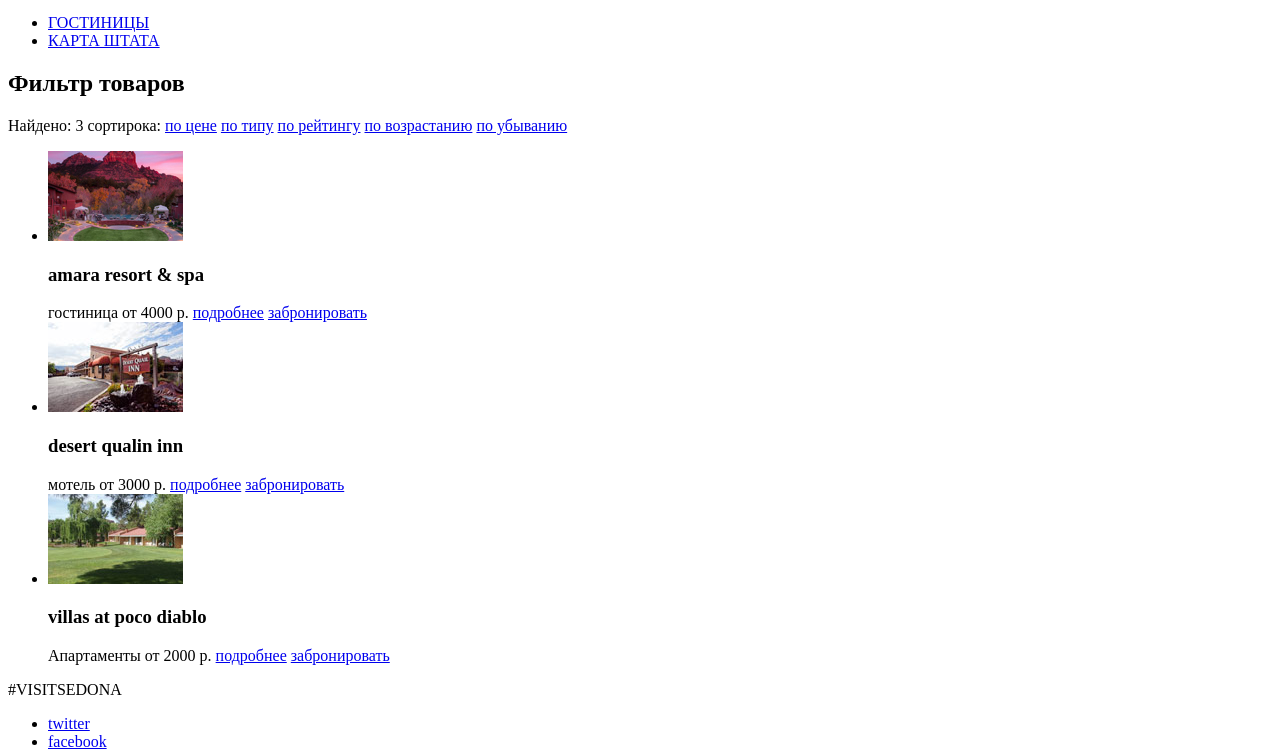
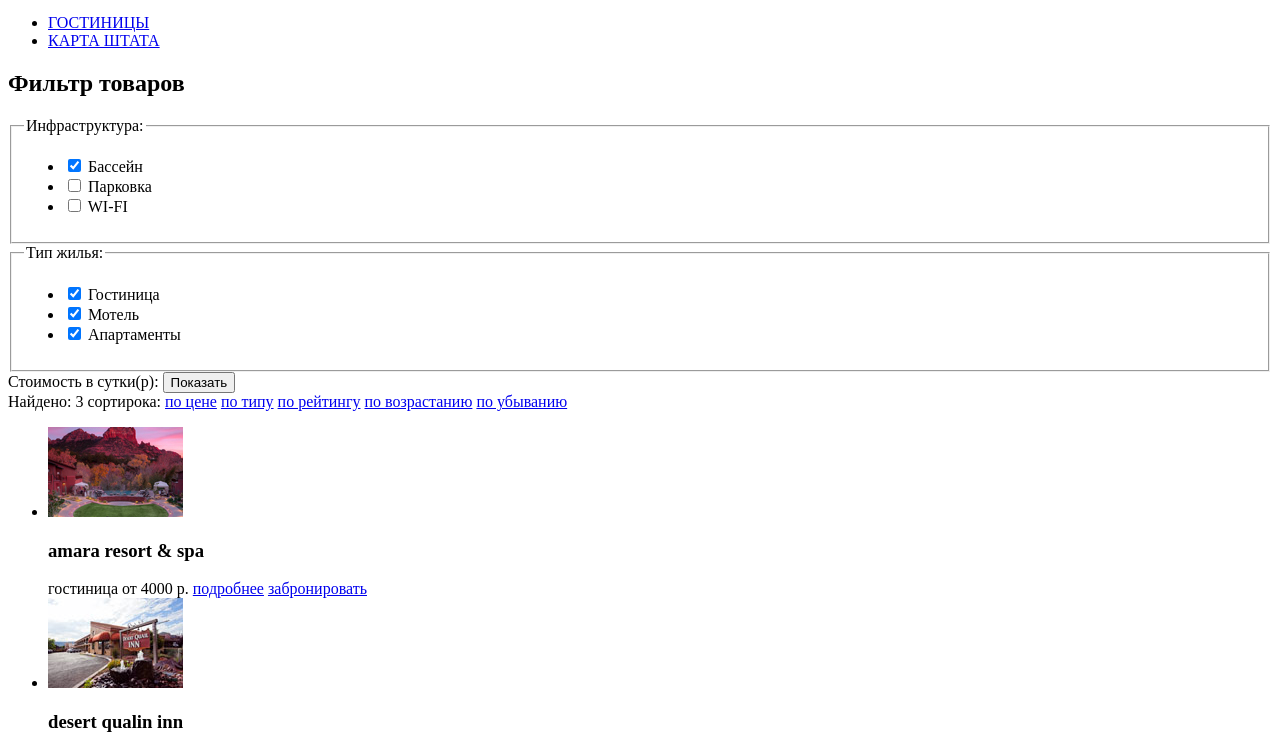
Before and after one commit to Kricks3/547077-sedona, a plain HTML site: page hostels.html in a window 1280 px wide. Shown: the part 144-895 px from the top of the page. Drawn offline with Linux system fonts and the light colour scheme.

Commit message:
Добавление форм

```diff
--- a/hostels.html
+++ b/hostels.html
@@ -23,7 +23,44 @@
 	<main>
 		<section class="filter">
 			<h2 class="visualy-hidden">Фильтр товаров</h2>
-			<!-- Здесь будет форма -->
+			<form class="filter" method="get" action="https://echo.htmlacademy.ru">
+				<fieldset>
+					<legend>Инфраструктура:</legend>
+					<ul>
+						<li>
+							<input type="checkbox" name="pool" id="pool-filter" checked>
+							<label for="pool-filter">Бассейн</label>
+						</li>
+						<li>
+							<input type="checkbox" name="parking" id="parking-filter">
+							<label for="parking-filter">Парковка</label>
+						</li>
+						<li>
+							<input type="checkbox" name="WI-FI" id="WI-FI-filter">
+							<label for="WI-FI-filter">WI-FI</label>
+						</li>
+					</ul>
+				</fieldset>
+				<fieldset>
+					<legend>Тип жилья:</legend>
+					<ul>
+						<li>
+							<input type="checkbox" name="hotel" id="hotel-filter" checked>
+							<label for="hotel-filter">Гостиница</label>
+						</li>
+						<li>
+							<input type="checkbox" name="motel" id="motel-filter" checked>
+							<label for="motet-filter">Мотель</label>
+						</li>
+						<li>
+							<input type="checkbox" name="Apartment" id="Apartment-filter" checked>
+							<label for="Apartment-filter">Апартаменты</label>
+						</li>
+					</ul>
+				</fieldset>
+				<label>Стоимость в сутки(р):</label>
+				<button type="submit">Показать</button>
+			</form>
 		</section>
 		<section class="hostels">
 			<span>Найдено: 3</span>
@@ -65,9 +102,9 @@
 		<p>#VISITSEDONA</p>
 		<div class="social">
 			<ul>
-				<li><a class="social_btn" href="#">twitter</a></li>
-				<li><a class="social_btn" href="#">facebook</a></li>
-				<li><a class="social_btn" href="#">youtube</a></li>
+				<li><a class="social_btn" href="#"> <img src="img/twitter.svg" alt="twitter"> </a></li>
+				<li><a class="social_btn" href="#"><img src="img/fb-icon.svg" alt="facebook"></a></li>
+				<li><a class="social_btn" href="#"><img src="img/youtube.svg" alt="youtube"></a></li>
 			</ul>
 		</div>
 		<b>website by</b><a href="#"><img src="img/logo-htmlacademy.svg" alt="HTML ACADEMY"></a>
```
Also changed, not shown: index.html (+26 -4 lines).
